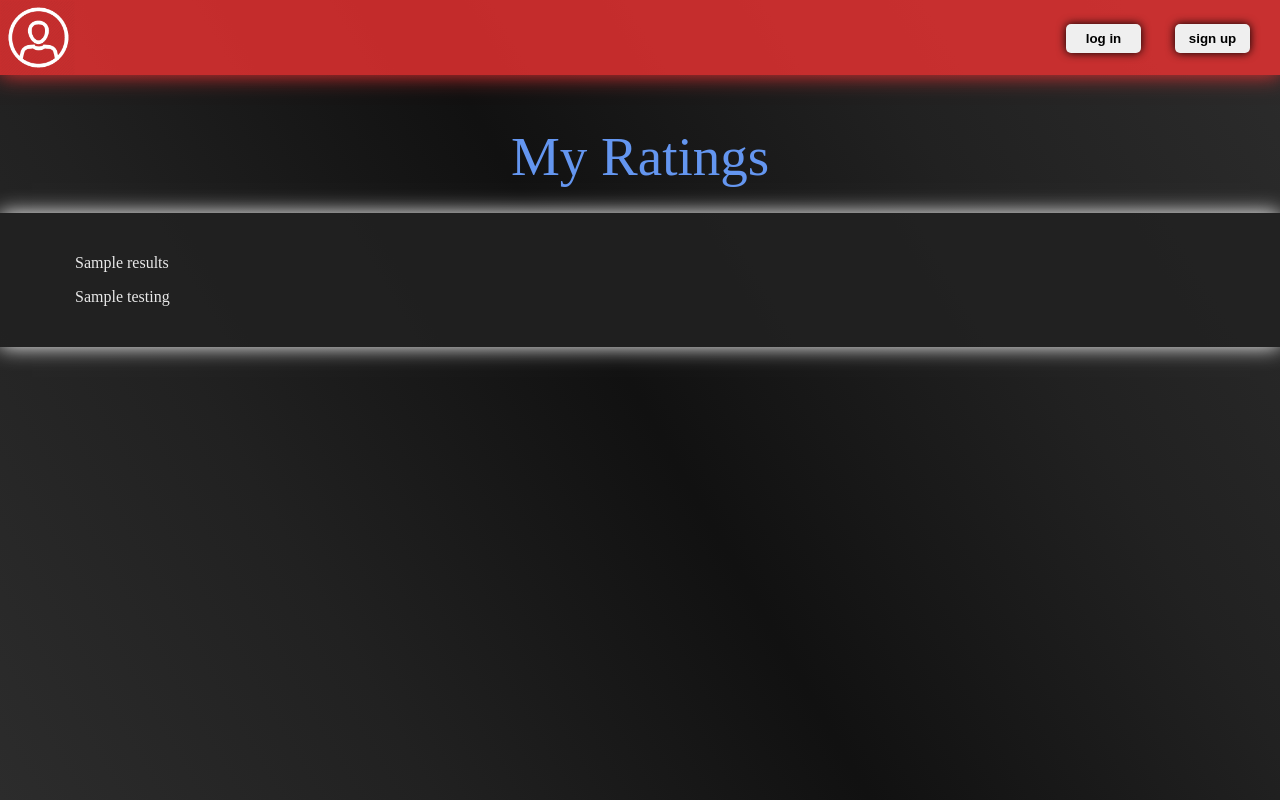
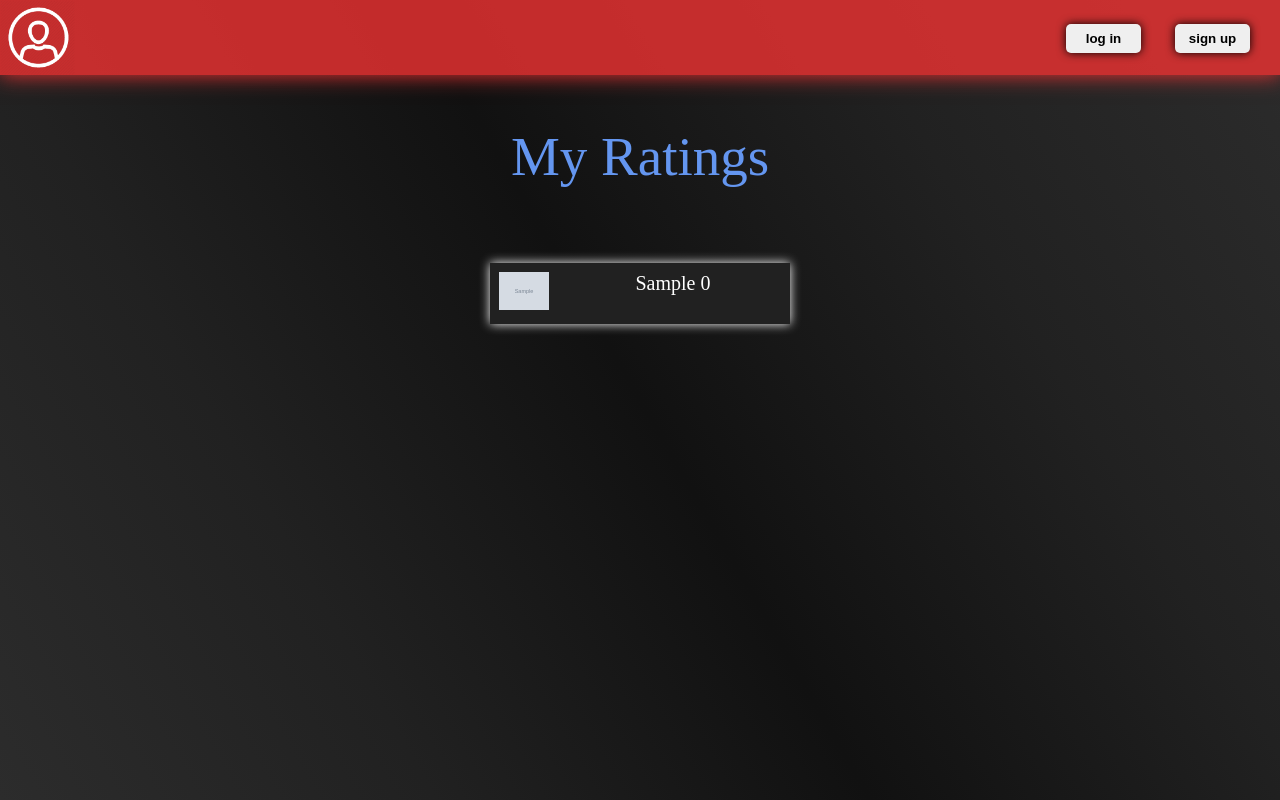
Before and after one commit to Soqueen/MovieExplorer, a Django app: template movie_explorer/movie_rating/templates/myratings.html in a window 1280 px wide. Run offline with Django 3.2, Linux system fonts and the light colour scheme; the template is opened without the code that fills it: most values are stand-ins (such as "Sample title", 1, 10 or a date in 2020); grey boxes marked "Sample" are stand-in pictures.

Commit message:
Movie ratings updated

```diff
--- a/movie_explorer/movie_rating/static/css/search.css
+++ b/movie_explorer/movie_rating/static/css/search.css
@@ -231,3 +231,43 @@ div.user-profile {
 div.user-profile > span.user-name {
     font-weight: bold;
 }
+
+section.movie-ratings {
+    width: 100%;
+    color: rgba(255,255,255,1);
+    font-size: 20px;
+    text-align: center;
+}
+
+div.movie-rating {
+    display: inline-block;
+    width: 33%;
+    min-width: 400px;
+    margin-top: 50px;
+    text-align: center;
+}
+
+div.movie-rating > table {
+    display: inline-block;
+    width: 300px;
+    box-shadow: 0px 0px 10px 0px rgba(255,255,255,1);
+    background-color: rgba(33,33,33,1);
+}
+
+div.movie-rating > table td {
+    padding: 7px;
+    vertical-align: top;
+    white-space: nowrap;
+    text-overflow: ellipsis;
+}
+
+div.movie-rating > table td > img {
+    display: inline-block;
+}
+
+div.rating-title {
+    width: 216px;
+    white-space: nowrap;
+    text-overflow: ellipsis;
+    overflow-x: hidden;
+}
--- a/movie_explorer/movie_rating/templates/myratings.html
+++ b/movie_explorer/movie_rating/templates/myratings.html
@@ -8,10 +8,11 @@
   <meta name="myratings" content="The Movie Explorer">
   <meta name="author" content="ecse428 movie Explorer team">
     {% load static %}
-    <link rel="stylesheet" type="text/css" href="{% static "css/movie.css" %}">
-    <script src="{% static "js/movies.js" %}"></script></head>
+    <link rel="stylesheet" type="text/css" href="{% static "css/search.css" %}">
+</head>
 
 <body>
+    <div id="background-div"></div>
     <header>
         <div class="header-container">
             <img src="{% static "img/profile_white.png" %}">
@@ -48,14 +49,6 @@
         My Ratings
     </section>
 
-    <!--<section class="search-section">-->
-        <!--<form method="POST" action='/search/'>-->
-            <!--{% csrf_token %}-->
-            <!--<input type="text" class="search-bar" name="search" placeholder="Search any movie! (Ex: James Bond...)">-->
-            <!--<input type="submit" value="Search">-->
-        <!--</form>-->
-    <!--</section>-->
-
     <!-- Section used for displaying upcoming movies -->
     {% block content %}
         {% if status == 'failure' %}
@@ -66,9 +59,34 @@
             </div>
         </section>
         {% else %}
-            <section class="playing-movies">
-                    <p>{{results}}</p>
-                    <p>{{testing}}</p>
+            <section class="movie-ratings">
+                {% for result in results %}
+                    <div class="movie-rating">
+                        <table>
+                            <tr>
+                                <td>
+                                    <img style="width: 50px;" src="{{ result.2 }}{{ result.0.poster_path }}">
+                                </td>
+                                <td style="width: 236px">
+                                    <div class="rating-title">
+                                        {{ result.0.title }}
+                                    </div>
+                                    {% if result.1 == 5 %}
+                                        <img src="{% static "img/5_stars.png" %}">
+                                    {% elif result.1 == 4 %}
+                                        <img src="{% static "img/4_stars.png" %}">
+                                    {% elif result.1 == 3 %}
+                                        <img src="{% static "img/3_stars.png" %}">
+                                    {% elif result.1 == 2 %}
+                                        <img src="{% static "img/2_stars.png" %}">
+                                    {% elif result.1 == 1 %}
+                                        <img src="{% static "img/1_stars.png" %}">
+                                    {% endif %}
+                                </td>
+                            </tr>
+                        </table>
+                    </div>
+                {% endfor %}
             </section>
         {% endif %}
     {% endblock %}
--- a/movie_explorer/movie_rating/views.py
+++ b/movie_explorer/movie_rating/views.py
@@ -357,8 +357,10 @@ def viewRatings(request):
             data_entries = MovieRatings.objects.filter( user = request.user )
 
             for entry in data_entries:
-                movie_title = tmdb.Movies(int(entry.movie_id)).info().get('title')
-                myratings.insert(0, (movie_title, entry.rating))
+                movie = tmdb.Movies(int(entry.movie_id))
+                config = tmdb.Configuration().info()
+                POSTER_SIZE = 1
+                myratings.insert(0, (movie.info(), entry.rating, config['images']['base_url'] + config['images']['poster_sizes'][POSTER_SIZE]))
             try:
 
                 context['status'] = 'success'
```
Also changed, not shown: movie_explorer/movie_rating/static/img/1_stars.png (added), movie_explorer/movie_rating/static/img/2_stars.png (added), movie_explorer/movie_rating/static/img/3_stars.png (added), movie_explorer/movie_rating/static/img/4_stars.png (added), movie_explorer/movie_rating/static/img/5_stars.png (added).
